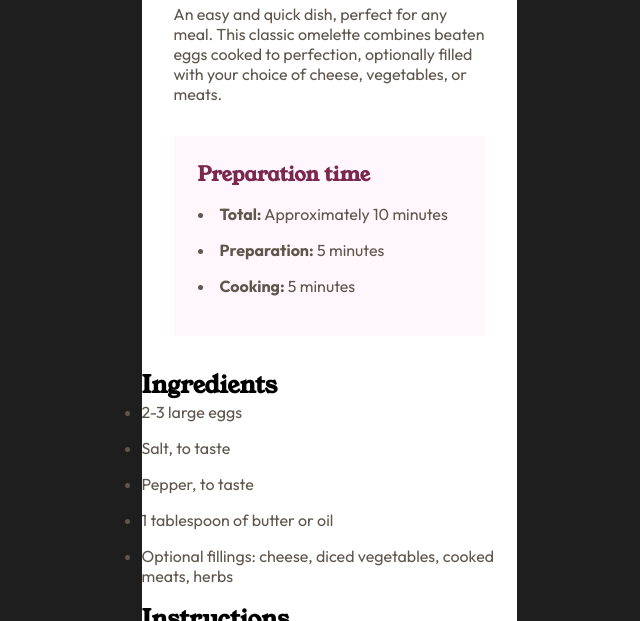
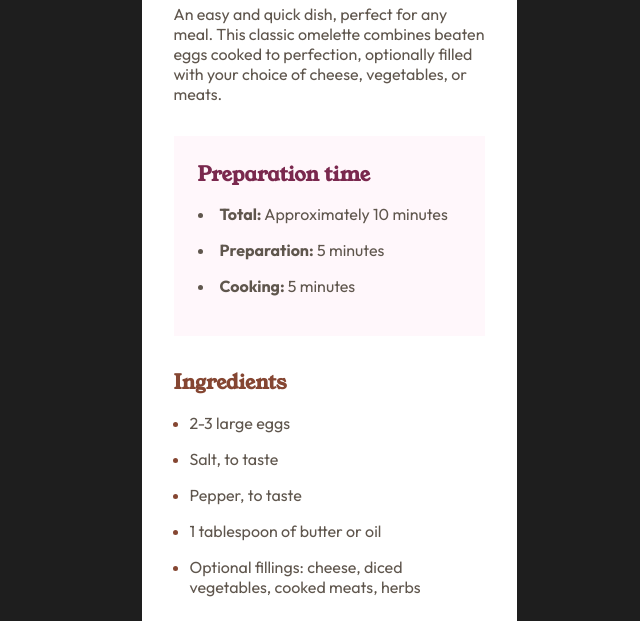
Before and after one commit to thenotoriousob/recipe-page, a plain HTML site: page index.html in a window 1280 px wide. Shown: the part 331-952 px from the top of the page, without its empty margins (311-951 px from the left). Drawn offline with nearby package versions, Linux system fonts and the light colour scheme; files that its build step writes are made by us from their sources.

Commit message:
Add styling for the ingredients section

```diff
--- a/index.html
+++ b/index.html
@@ -33,7 +33,7 @@
           <li><strong>Cooking:</strong> 5 minutes</li>
         </section>
 
-        <section>
+        <section class="ingredients-container">
           <h2>Ingredients</h2>
           <ul>
             <li>2-3 large eggs</li>
--- a/styles/saas/styles.scss
+++ b/styles/saas/styles.scss
@@ -13,6 +13,10 @@ h1, h2 {
 li {
     color: $stone-color;
     margin-bottom: 1em;
+}
+
+ul, ol {
+    margin-left: 1em;
 }
 
 .container {
@@ -51,4 +55,19 @@ li {
             margin-bottom: .825em;
         }
     }
+
+    .ingredients-container {
+        margin: 0 2em 2em;
+
+        h2 {
+            font-weight: bold;
+            font-size: 1.25rem;
+            color: $brown-color;
+            margin-bottom: .825em;
+        }
+
+        li::marker {
+            color: $brown-color;
+        }
+    }
 }
```
